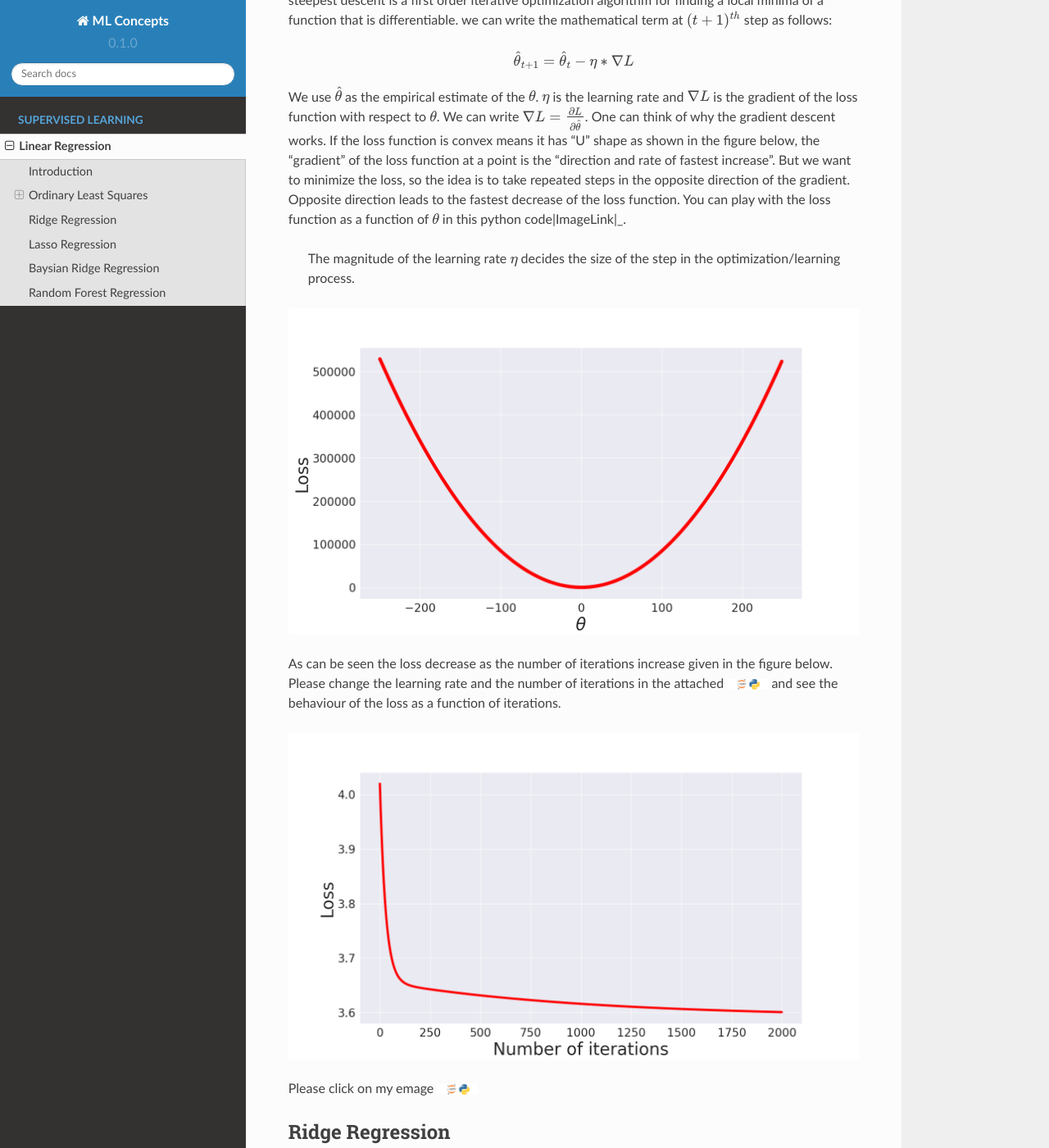
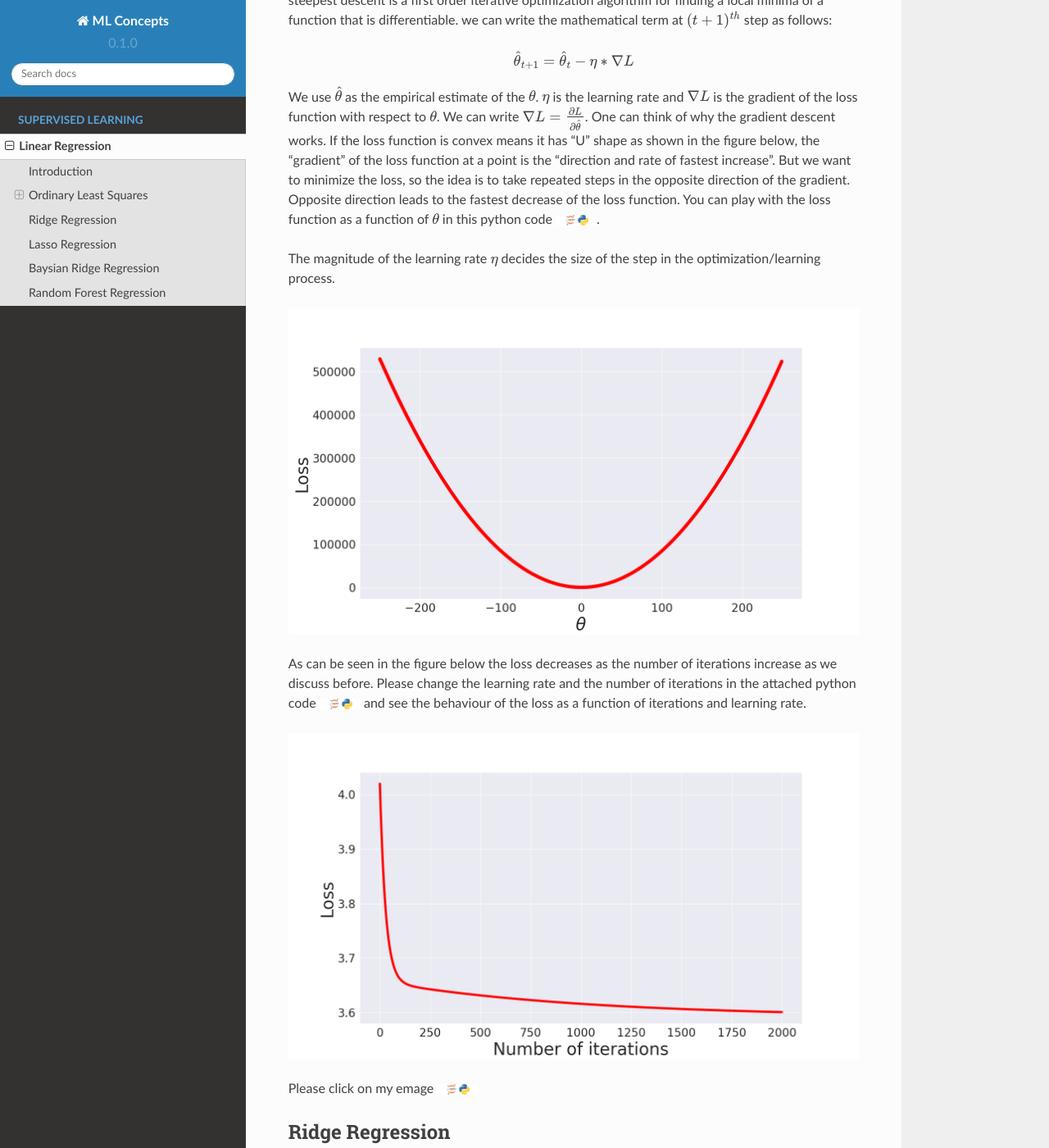
Before and after one commit to ghoshsubh/ML-project, a Sphinx documentation site: the page built from docs/source/Linear_regression.rst, in a window 1280 px wide and 1400 px high, scrolled down 2142 px. Shown: the whole window at 82% size. Built offline with Sphinx 7.4.7 and the Read the Docs theme 2.0.0, drawn with Linux system fonts in a browser that asks for light colours.

Commit message:
Update Linear_regression.rst

```diff
--- a/docs/source/Linear_regression.rst
+++ b/docs/source/Linear_regression.rst
@@ -101,18 +101,18 @@ We use :math:`\hat{\theta}` as the empirical estimate of the :math:`\theta`. :ma
 :math:`\nabla L` is the gradient of the loss function with respect to :math:`\theta`. We can write :math:`\nabla L = \frac{\partial L}{\partial \hat{\theta}}`.
 One can think of why the gradient descent works. If the loss function is convex means it has "U" shape as shown in the figure below, the "gradient" of the loss function at a point is the "direction and rate of fastest increase".
 But we want to minimize the loss, so the idea is to take repeated steps in the opposite direction of the gradient. Opposite direction leads to the fastest decrease of the loss function. You can play with the loss function
-as a function of :math:`\theta` in this python code|ImageLink|_.
+as a function of :math:`\theta` in this python code |ImageLink|_.
 
 .. |ImageLink| image:: images/jupyter_python.png
   :width: 50px
 .. _ImageLink: https://colab.research.google.com/drive/1BI1GGxJKHtnADoZvYhRYMcfanZ3NdXlK?usp=sharing
 
- The magnitude of the learning rate :math:`\eta` decides the size of the step in the optimization/learning process.
+The magnitude of the learning rate :math:`\eta` decides the size of the step in the optimization/learning process.
 
 .. image:: images/Loss(theta).png
 
-As can be seen the loss decrease as the number of iterations increase given in the figure below. Please change the learning rate and the number of iterations in the attached
-|ImageLink|_ and see the behaviour of the loss as a function of iterations.
+As can be seen in the figure below the loss decreases as the number of iterations increase as we discuss before. Please change the learning rate and the number of iterations in the attached python code
+|ImageLink|_ and see the behaviour of the loss as a function of iterations and learning rate.
 
 .. |ImageLink| image:: images/jupyter_python.png
   :width: 50px
```
